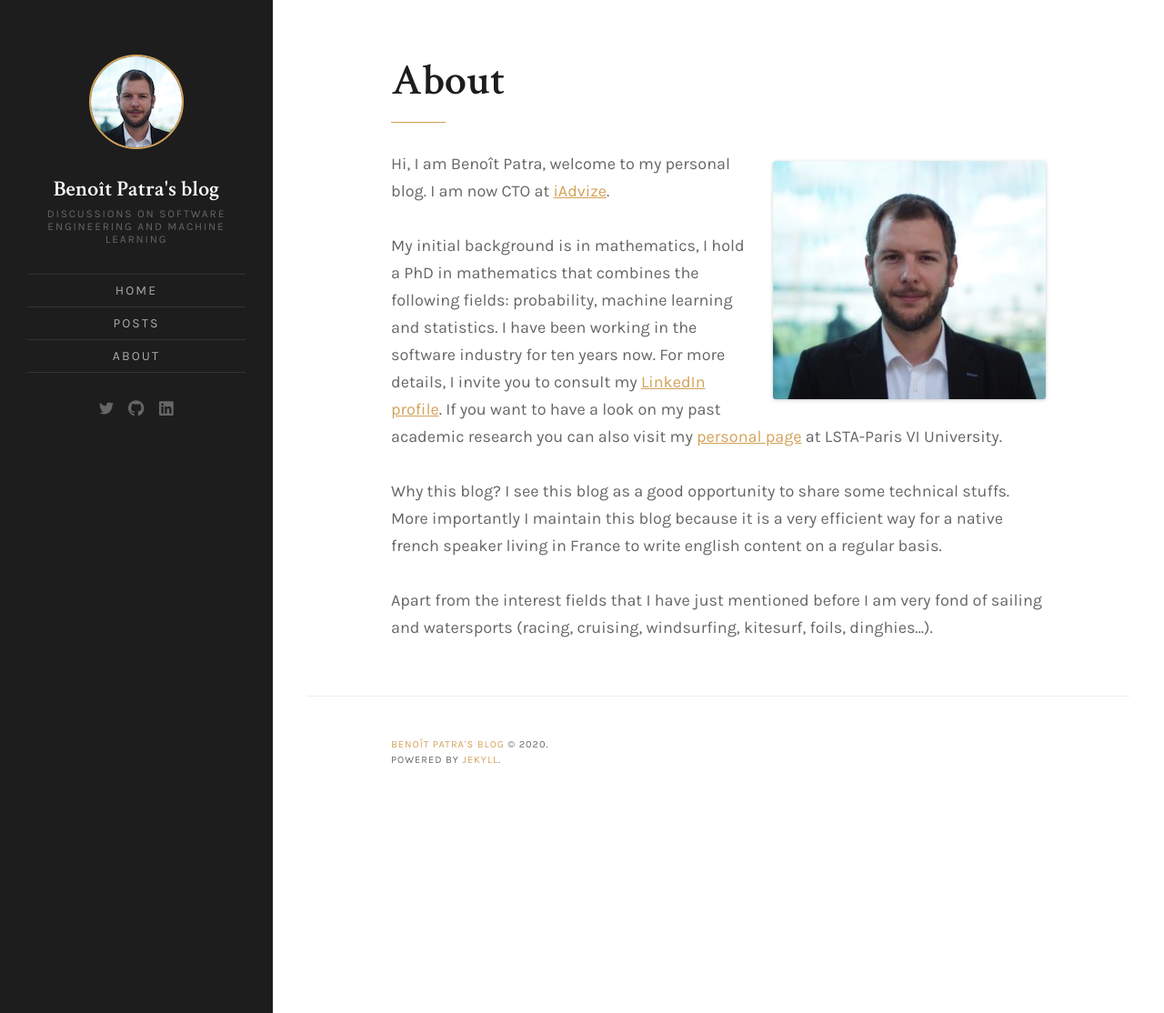
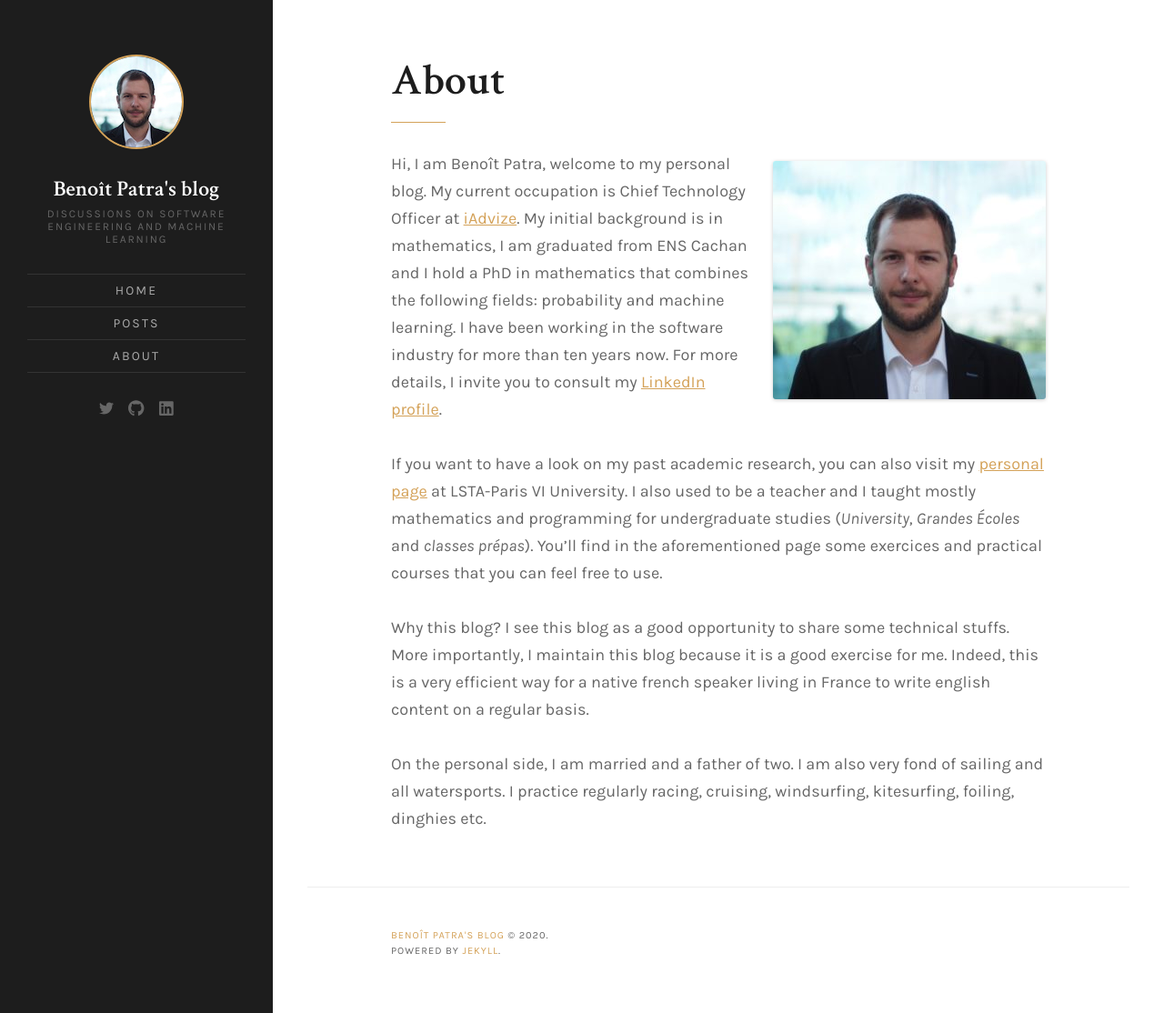
Before and after one commit to bpatra/personal-blog, a Jekyll site: the page built from about.md, in a window 1280 px wide and 1114 px high. Shown: the whole window at 91% size. Built offline with Jekyll 4.4.1, drawn with Linux system fonts in a browser that asks for light colours.

Commit message:
Rewrote part of the about

```diff
--- a/about.md
+++ b/about.md
@@ -5,10 +5,11 @@
 
 {% include image-caption.html imageurl='/assets/images/legacy-wp-content/2013/07/P6094073_fav_cropped-300x262.jpg' title="Benoit Patra" position_class="image-right"%}
 
-Hi, I am Benoît Patra, welcome to my personal blog. I am now CTO at <a title="iAdvize" href="https://www.iadvize.com/">iAdvize</a>.
+Hi, I am Benoît Patra, welcome to my personal blog. My current occupation is Chief Technology Officer at <a title="iAdvize" href="https://www.iadvize.com/">iAdvize</a>.
+My initial background is in mathematics, I am graduated from ENS Cachan and I hold a PhD in mathematics that combines the following fields: probability and machine learning. I have been working in the software industry for more than ten years now. For more details, I invite you to consult my <a title="LinkedIn profile" href="http://www.linkedin.com/pub/benoit-patra/10/a89/648">LinkedIn profile</a>.
 
-My initial background is in mathematics, I hold a PhD in mathematics that combines the following fields: probability, machine learning and statistics. I have been working in the software industry for ten years now. For more details, I invite you to consult my <a title="LinkedIn profile" href="http://www.linkedin.com/pub/benoit-patra/10/a89/648">LinkedIn profile</a>. If you want to have a look on my past academic research you can also visit my <a title="personal page" href="http://www.lsta.upmc.fr/doct/patra/">personal page</a> at LSTA-Paris VI University.
+If you want to have a look on my past academic research, you can also visit my <a title="personal page" href="http://www.lsta.upmc.fr/doct/patra/">personal page</a> at LSTA-Paris VI University. I also used to be a teacher and I taught mostly mathematics and programming for undergraduate studies (_University_, _Grandes Écoles_ and _classes prépas_). You'll find in the aforementioned page some exercices and practical courses that you can feel free to use.
 
-Why this blog? I see this blog as a good opportunity to share some technical stuffs. More importantly I maintain this blog because it is a very efficient way for a native french speaker living in France to write english content on a regular basis.
+Why this blog? I see this blog as a good opportunity to share some technical stuffs. More importantly, I maintain this blog because it is a good exercise for me. Indeed, this is a very efficient way for a native french speaker living in France to write english content on a regular basis.
 
-Apart from the interest fields that I have just mentioned before I am very fond of sailing and watersports (racing, cruising, windsurfing, kitesurf, foils, dinghies...).
+On the personal side, I am married and a father of two. I am also very fond of sailing and all watersports. I practice regularly racing, cruising, windsurfing, kitesurfing, foiling, dinghies etc.
```
